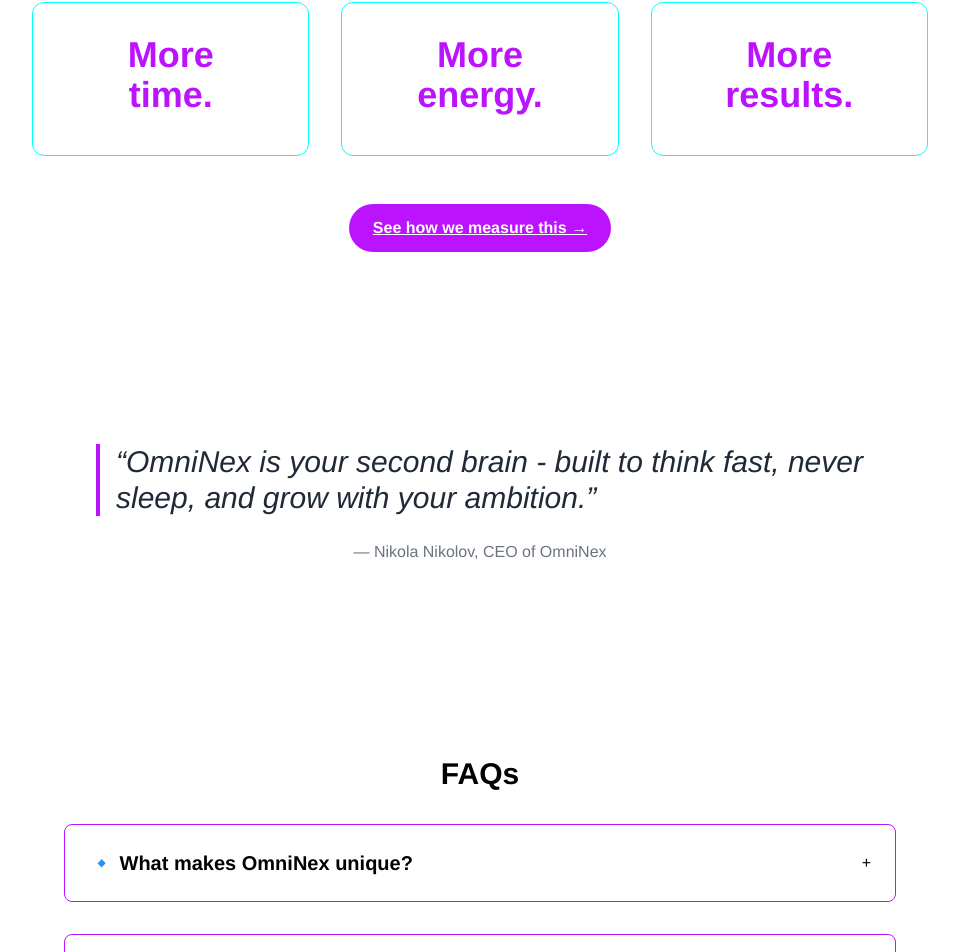
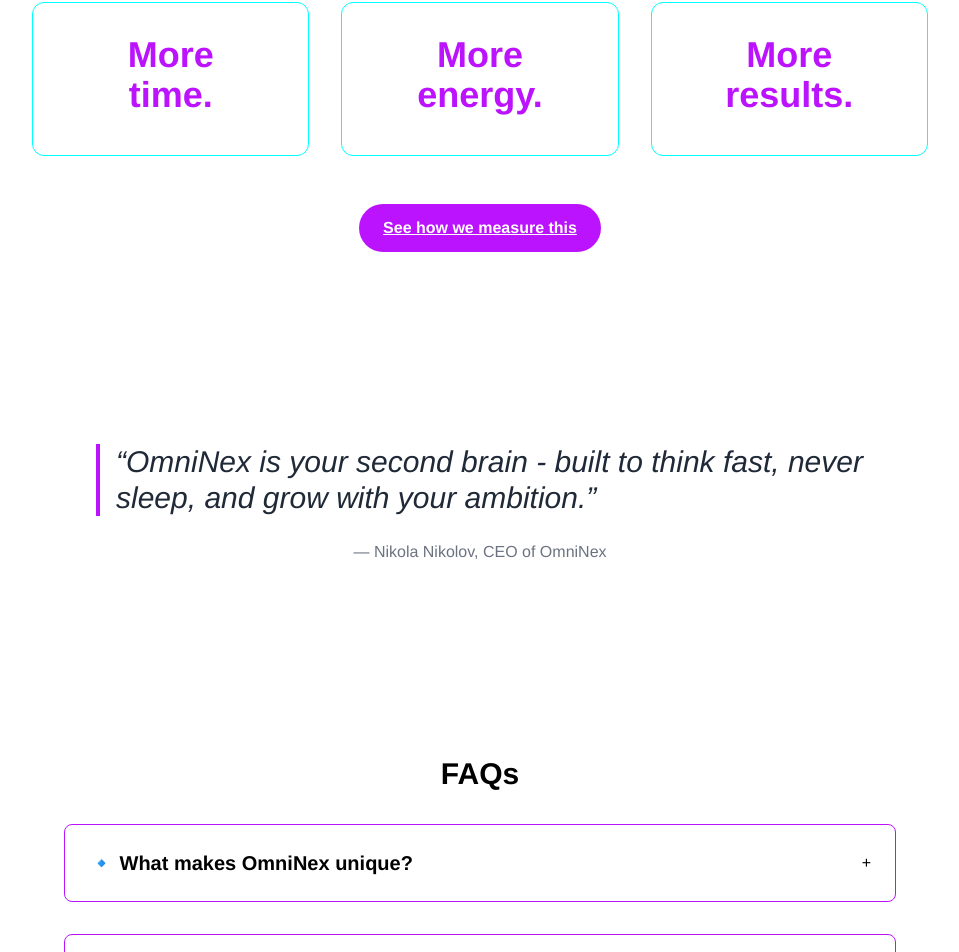
Before and after one commit to Kalcho8233/OmniNexAIWebsite, a Next.js app: page / in a window 1280 px wide. Shown: the part 3213-4165 px from the top of the page, without its empty margins (160-1119 px from the left). Built offline with nearby package versions, Linux system fonts and the light colour scheme.

Commit message:
Update StatsSection.jsx

```diff
--- a/components/StatsSection.jsx
+++ b/components/StatsSection.jsx
@@ -53,7 +53,7 @@ export default function StatsSection() {
           href="/about#results"
           className="inline-block bg-neonPurple text-white font-semibold px-6 py-3 rounded-full hover:shadow-[0_0_10px_#c084fc] transition"
         >
-          See how we measure this →
+          See how we measure this
         </a>
       </div>
     </section>
```
